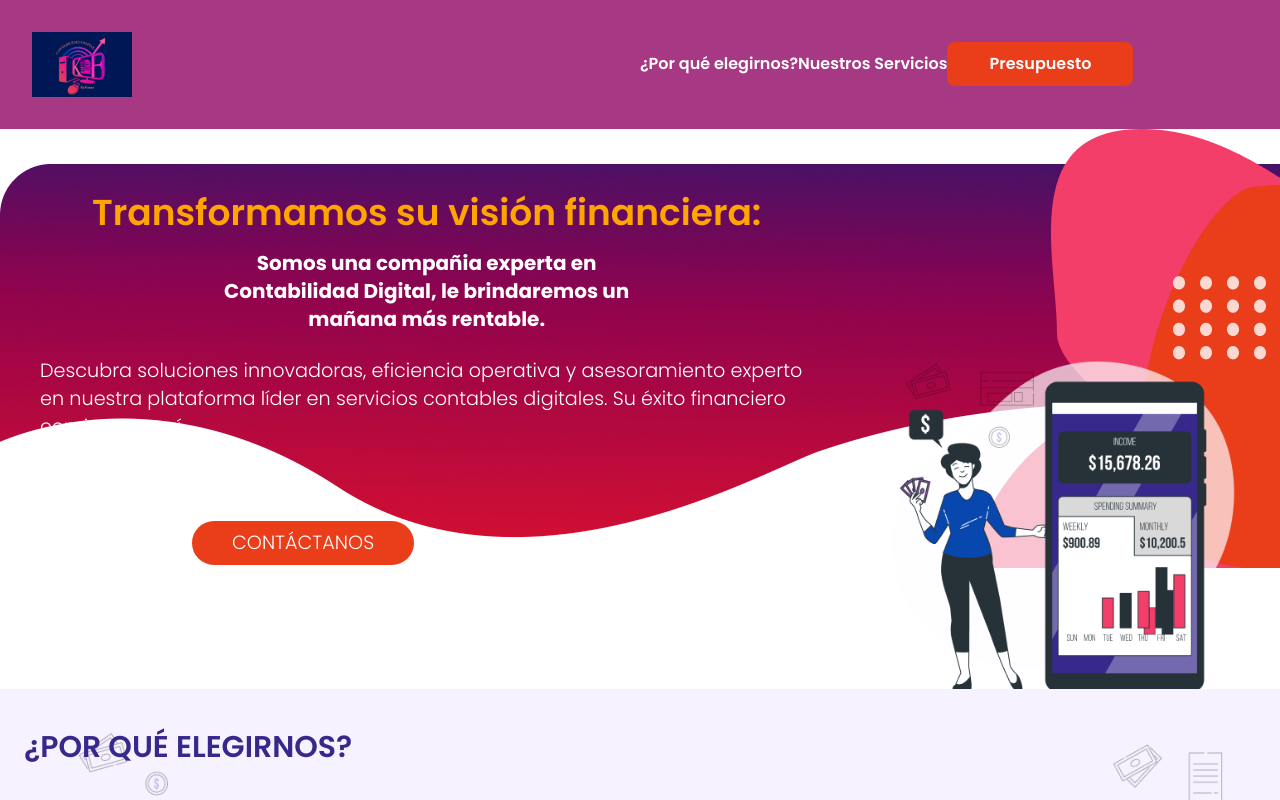
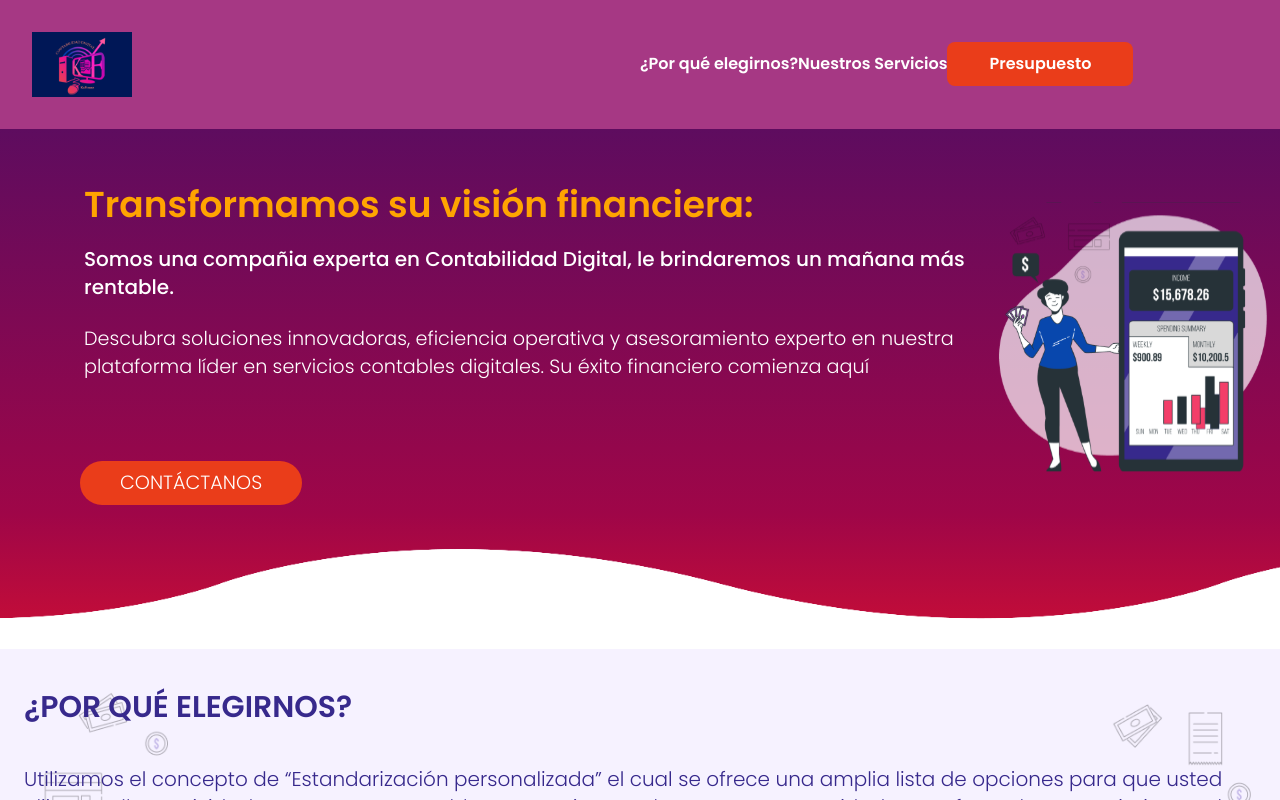
Before and after one commit to tghtechnology/client_Kafinanz_Landing_Page, a React (Vite) app: page / in a window 1280 px wide. Shown: the top 800 px of the page. Built offline with nearby package versions, Linux system fonts and the light colour scheme; no server answers.

Commit message:
arreglo en problema de header y agregado de animacion

```diff
--- a/src/components/Header.jsx
+++ b/src/components/Header.jsx
@@ -1,30 +1,49 @@
-
+import './css/header.css'
 const Header = () => {
   return (
-    <div className="bg-[url(/image/bg-header.webp)] bg-no-repeat bg-auto h-[70vh] ">
 
-      <div className="flex h-full">
-          <div className="h-full ">
-            <div className="container flex flex-col text-center justify-start pt-16">
-                <p className="text-yellow-dark text-4xl font-poppins font-semibold">Transformamos su visión financiera:</p>
-                <h1 className="text-white font-bold px-48 mt-4">Somos una compañia experta en Contabilidad Digital, le brindaremos un mañana más rentable.</h1>
-                <p className="text-white text-start text-[1.2rem] mt-6 px-10">
-                  Descubra soluciones innovadoras, eficiencia operativa y asesoramiento experto en nuestra
-                  plataforma líder en servicios contables digitales. Su éxito financiero comienza aquí
-                </p>
-            </div>
+    <section className="relative w-full h-auto pb-36 overflow-hidden">
+      <div className="lg:flex lg:pl-20 lg:justify-center">
 
-            <div className="flex items-center pl-48 mt-20">
-                <a href="#" className="text-white font-poppins bg-orange-ligth text-[1.2rem] px-10 py-2 rounded-3xl">CONTÁCTANOS</a>
+          <div className="container flex flex-col text-center justify-start pt-14">
+            {/* TEXTOS */}
+            <p className="text-yellow-dark text-3xl font-poppins font-semibold px-1 lg:text-start lg:text-4xl">
+              Transformamos su visión financiera:
+            </p>
+            <h1 className="text-white font-normal px-1 mt-5 lg:text-start">
+              Somos una compañia experta en Contabilidad Digital, le brindaremos
+              un mañana más rentable.
+            </h1>
+            <p className="text-white text-center text-[1.2rem] mt-6 px-1 lg:text-start">
+              Descubra soluciones innovadoras, eficiencia operativa y
+              asesoramiento experto en nuestra plataforma líder en servicios
+              contables digitales. Su éxito financiero comienza aquí
+            </p>
+
+            {/* BOTON DE CONTACTO */}
+            <div className="container flex justify-center mt-20 lg:justify-start">
+              <a
+                href="#"
+                className="text-white font-poppins bg-orange-ligth text-[1.2rem] px-10 py-2 rounded-3xl"
+              >
+                CONTÁCTANOS
+              </a>
             </div>
           </div>
 
-          <div className="w-[40rem] flex items-end justify-center">
-            <img src="/image/image-header.svg" alt="imagen de header" className="w-[23rem]"/>
+          <div className="mt-10 flex justify-center lg:flex-none">
+            <img
+              src="/image/image-header.svg"
+              alt="imagen de header"
+              className="lg:w-[18rem]"
+            />
           </div>
+
       </div>
-    </div>
-  )
+
+      <div className="wave wabe1 absolute bottom-0 left-0 w-full h-[1000px]"></div>
+    </section>
+  );
 }
 
-export default Header
+export default Header;
--- /dev/null
+++ b/src/components/css/header.css
@@ -0,0 +1,24 @@
+section{
+    background: linear-gradient(180deg, rgba(94,12,95,1) 0%, rgba(159,6,72,1) 74%, rgba(203,14,53,1) 100%);
+}
+
+section .wave{
+    position: absolute;
+    bottom: 0;
+    left: 0;
+    width: 100%;
+    height: 100px;
+    background: url('/image/wave.png');
+    background-size: 1000px 100px;
+    animation: animate 2s linear infinite;
+}
+
+@keyframes animate {
+    0%{
+        background-position-x: 0;
+    }
+    100%{
+        background-position-x: 1000px;
+    }
+
+}
```
Also changed, not shown: public/image/wave.png (added).
